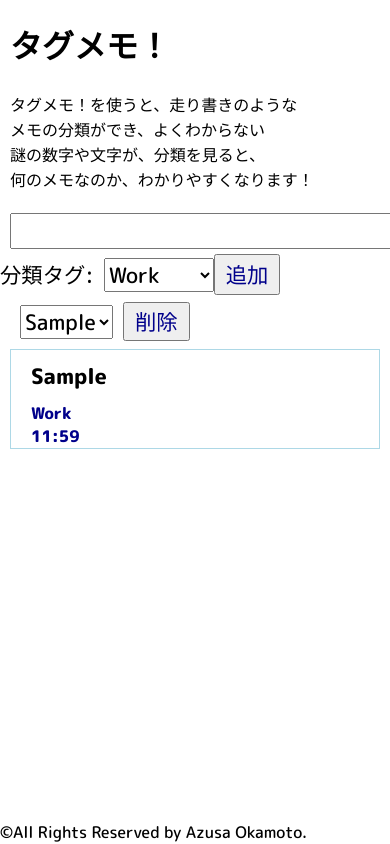
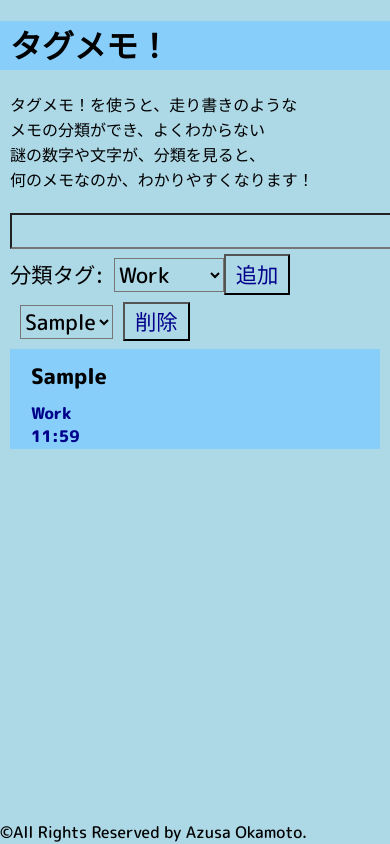
Before and after one commit to azufb/MemoAppwithRedux, a React (Create React App) app in the folder reduxmemoapp/: page / in a window 390 px wide. Both pictures are taken after typing "Sample" into the empty fields and a click on the input "追加". Shown: the top 844 px of the page. Built offline with nearby package versions, Linux system fonts and the light colour scheme.

Commit message:
背景色の設定

```diff
--- a/reduxmemoapp/src/AddForm.js
+++ b/reduxmemoapp/src/AddForm.js
@@ -41,9 +41,10 @@ class AddForm extends Component {
     render() {
         return (
             <div>
-                <form onSubmit={ this.doAction }>
+                <form className='submit' onSubmit={ this.doAction }>
                     <input className='input' type='text' size='20' onChange={ this.doChange }
                         value={ this.state.message } required />
+                    <div className='addSelect'>
                     <span className='selectTag'>分類タグ:</span>
                     <select className='select' onChange={ this.doSelected }>
                         <option>Work</option>
@@ -51,6 +52,7 @@ class AddForm extends Component {
                         <option>Money</option>
                     </select>
                     <input className='addBtn' type='submit' value='追加' />
+                    </div>
                 </form>
             </div>
         );
--- a/reduxmemoapp/src/App.css
+++ b/reduxmemoapp/src/App.css
@@ -1,16 +1,5 @@
 .App {
   text-align: center;
-}
-
-.App-logo {
-  height: 40vmin;
-  pointer-events: none;
-}
-
-@media (prefers-reduced-motion: no-preference) {
-  .App-logo {
-    animation: App-logo-spin infinite 20s linear;
-  }
 }
 
 .App-header {
@@ -38,14 +27,21 @@
 }
 
 h1 {
-  margin-left: 10px;
+  margin-left: 0px;
+  padding-left: 10px;
   font-family: 'M PLUS Rounded 1c', sans-serif;
+  background-color: lightskyblue;
 }
 
 .description {
   margin-left: 10px;
   font-family: 'M PLUS Rounded 1c', sans-serif;
 }
+
+.submit {
+  display: flex;
+}
+
 
 .input {
   font-family: 'M PLUS Rounded 1c', sans-serif;
@@ -74,7 +70,7 @@ h1 {
 }
 
 .addBtn:hover, .addBtn:active {
-  background-color: lightblue;
+  background-color: lightskyblue;
 }
 
 .findAndDelete {
@@ -95,7 +91,7 @@ h1 {
 }
 
 .findBtn:hover, .findBtn:active {
-  background-color: lightblue;
+  background-color: lightskyblue;
 }
 
 .delete {
@@ -113,7 +109,7 @@ h1 {
 }
 
 .deleteBtn:hover, .deleteBtn:active {
-  background-color: lightblue;
+  background-color: lightskyblue;
 }
 
 .disp {
@@ -125,10 +121,10 @@ h1 {
   font-family: 'M PLUS Rounded 1c', sans-serif;
   font-size: 16pt;
   font-weight: bold;
-  background-color: white;
+  background-color: lightskyblue;
   color: black;
   padding: 10px;
-  border: 1px solid lightblue;
+  border: 1px solid lightskyblue;
   min-width: 300px;
   word-wrap: break-word;
 }
@@ -136,34 +132,39 @@ h1 {
 .memoP {
   font-family: 'M PLUS Rounded 1c', sans-serif;
   font-size: 16pt;
-  background-color: white;
+  background-color: lightskyblue;
   color: darkblue;
   padding: 10px;
-  border: 1px solid lightblue;
+  border: 1px solid lightskyblue;
   min-width: 100px;
 }
 
 @media (max-width: 767px) {
-  .addBtn:hover, .addBtn:active {
-    background-color: lightblue;
+  .submit {
+    display: block;
   }
 
   .selectTag {
-    margin-left: 0px;
+    margin-left: 10px;
+  }
+
+  .addBtn:hover, .addBtn:active {
+    background-color: lightskyblue;
   }
 
   .findBtn:hover, .findBtn:active {
-    background-color: lightblue;
+    background-color: lightskyblue;
   }
 
   .deleteBtn:hover, .deleteBtn:active {
-    background-color: lightblue;
+    background-color: lightskyblue;
   }
 
   .disp {
     display: block;
     margin: 0px 10px 0px 10px;
-    border: 1px solid lightblue;
+    border: 1px solid lightskyblue;
+    background-color: lightskyblue;
   }
 
   .memo {
@@ -171,7 +172,7 @@ h1 {
     font-family: 'M PLUS Rounded 1c', sans-serif;
     font-size: 16pt;
     font-weight: bold;
-    background-color: white;
+    background-color: lightskyblue;
     color: black;
     padding: 10px;
     border: none;
@@ -186,7 +187,7 @@ h1 {
     font-family: 'M PLUS Rounded 1c', sans-serif;
     font-size: 12pt;
     font-weight: bold;
-    background-color: white;
+    background-color:lightskyblue;
     border: none;
     color: darkblue;
   }
--- a/reduxmemoapp/src/index.css
+++ b/reduxmemoapp/src/index.css
@@ -1,3 +1,6 @@
+* {
+  background-color: lightblue;
+}
 body {
   margin: 0;
   font-family: -apple-system, BlinkMacSystemFont, 'Segoe UI', 'Roboto', 'Oxygen',
```
